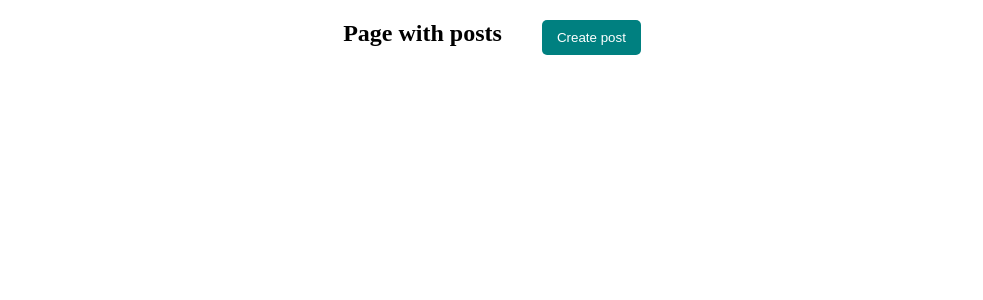
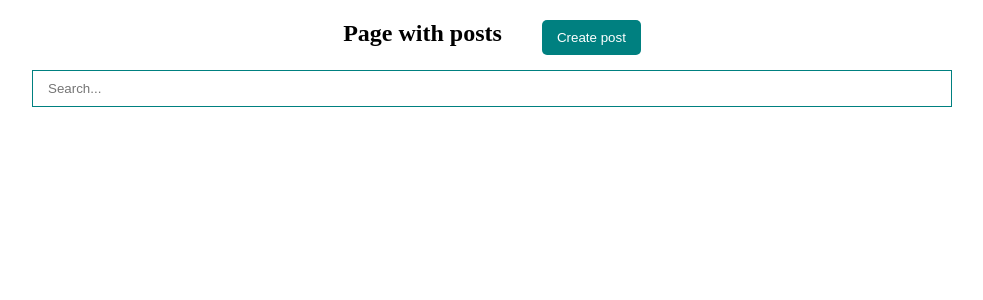
Before and after one commit to Dasha1801/learn-vue.js, a Vue app: page / in a window 1280 px wide. Shown: the top 300 px of the page, without its empty margins (148-1131 px from the left). Built offline with nearby package versions, Linux system fonts and the light colour scheme; no server answers.

Commit message:
feat: add a search box

```diff
--- a/src/App.vue
+++ b/src/App.vue
@@ -4,10 +4,15 @@
       <my-title>Page with posts</my-title>
       <my-button @click="showDialog" class="btnCreate">Create post</my-button>
     </div>
-    <my-dialog v-model:show="dialogVisible"
-      ><post-form @create="createPost"
-    /></my-dialog>
-    <post-list :posts="posts" @remove="removePost" />
+    <my-dialog v-model:show="dialogVisible">
+      <post-form @create="createPost" />
+    </my-dialog>
+    <my-input
+      placeholder="Search..."
+      v-model="searchQuery"
+      @input="searchQuery = $event.target.value"
+    />
+    <post-list :posts="searchPosts" @remove="removePost" />
   </div>
 </template>
 
@@ -22,6 +27,7 @@ export default {
     return {
       posts: [],
       dialogVisible: false,
+      searchQuery: "",
     };
   },
   methods: {
@@ -35,7 +41,6 @@ export default {
     showDialog() {
       this.dialogVisible = true;
     },
-
     async fetchPosts() {
       try {
         const response = await axios
@@ -49,6 +54,13 @@ export default {
   },
   mounted() {
     this.fetchPosts();
+  },
+  computed: {
+    searchPosts() {
+      return this.posts.filter((post) =>
+        post.title.toLowerCase().includes(this.searchQuery.toLowerCase())
+      );
+    },
   },
 };
 </script>
--- a/src/components/PostForm.vue
+++ b/src/components/PostForm.vue
@@ -1,12 +1,10 @@
 <template>
   <form class="form" @submit.prevent>
     <my-title>Create new post</my-title>
-    <input
+    <my-input
       v-model="post.title"
       @input="post.title = $event.target.value"
       placeholder="title"
-      type="text"
-      class="field"
     />
     <textarea
       v-model="post.body"
@@ -20,7 +18,9 @@
 </template>
 
 <script>
+import MyInput from "./UI/MyInput.vue";
 export default {
+  components: { MyInput },
   data() {
     return {
       post: {
--- /dev/null
+++ b/src/components/UI/MyInput.vue
@@ -0,0 +1,18 @@
+<template>
+  <input type="text" class="field" />
+</template>
+
+<script>
+export default {
+  name: "my-input",
+};
+</script>
+
+<style scoped>
+.field {
+  width: 100%;
+  padding: 10px 15px;
+  border: 1px solid teal;
+  margin-top: 15px;
+}
+</style>
--- a/src/components/UI/index.js
+++ b/src/components/UI/index.js
@@ -1,5 +1,6 @@
 import MyButton from "./MyButton";
 import MyDialog from "./MyDialog";
 import MyTitle from "./MyTitle";
+import MyInput from "./MyInput";
 
-export default [MyButton, MyDialog, MyTitle];
+export default [MyButton, MyDialog, MyTitle, MyInput];
```
